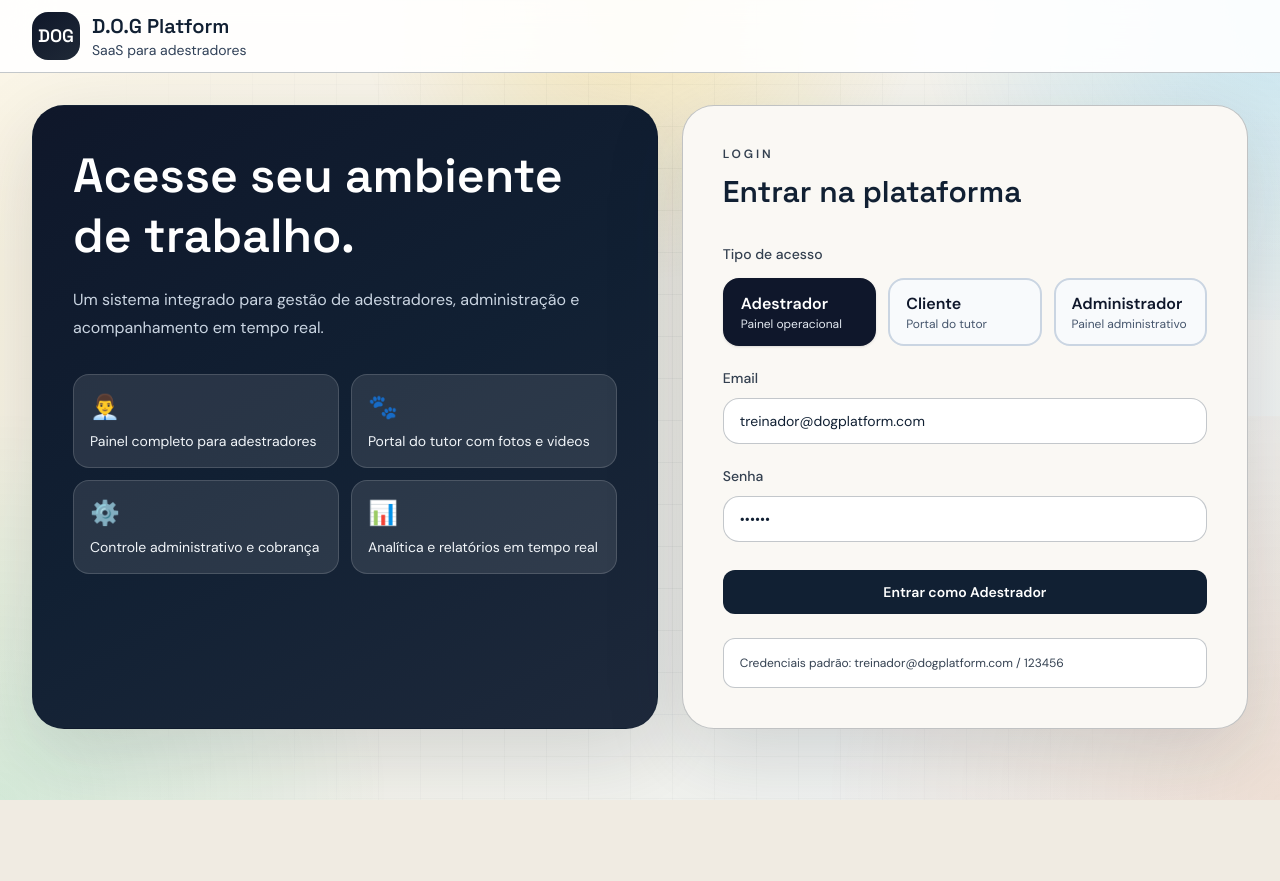
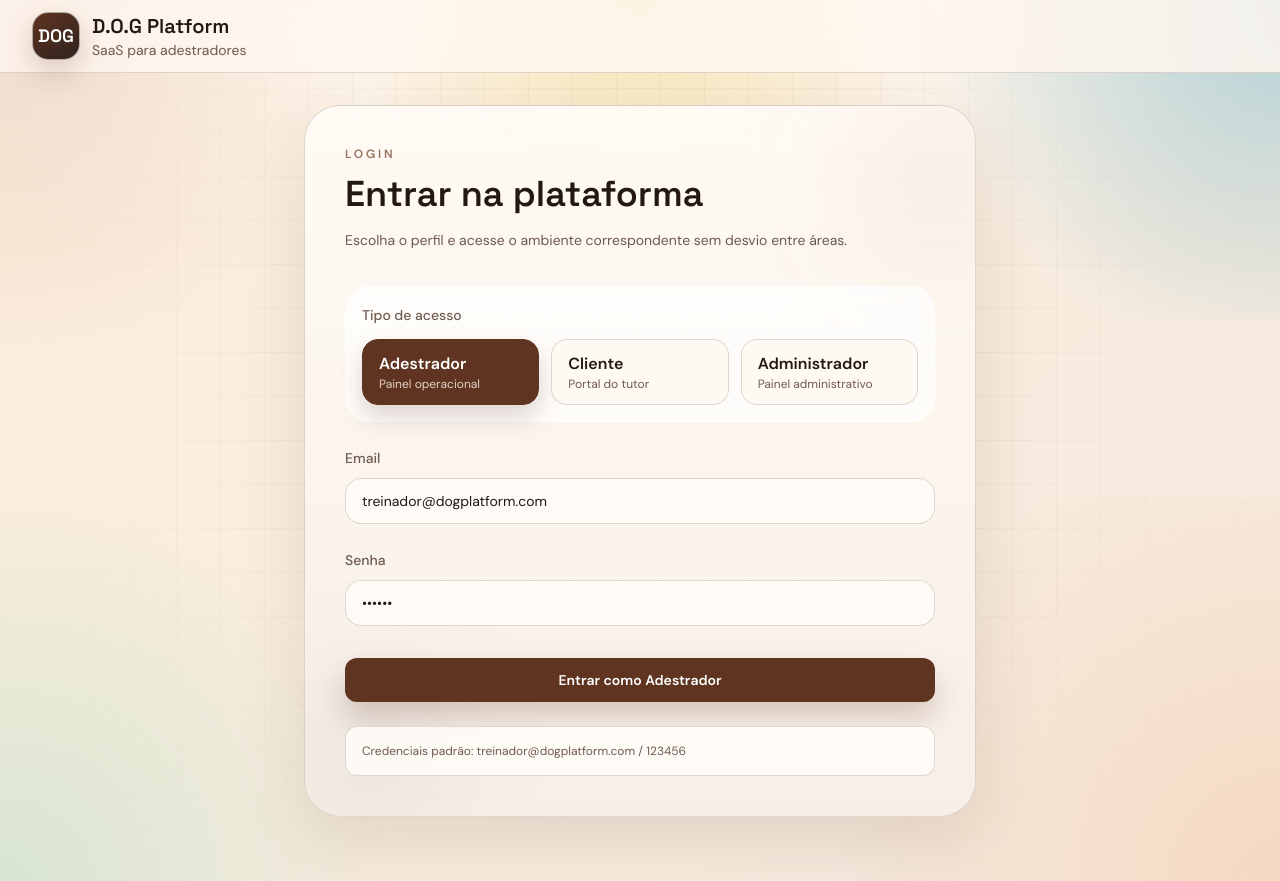
Before and after one commit to luisfelipe261099/d.o.g, a Next.js app: page /login in a window 1280 px wide. Before the commit the page ends 800 px from the top, so only its background shows below. Built offline with nearby package versions, Linux system fonts and the light colour scheme.

Commit message:
atualizaçao

```diff
--- a/app/globals.css
+++ b/app/globals.css
@@ -3,21 +3,21 @@
 @theme inline {
 	--font-sans: var(--font-dm-sans);
 	--font-display: var(--font-space-grotesk);
-	--color-ink: #112033;
-	--color-sand: #fff9ef;
-	--color-lagoon: #d8f1ff;
-	--color-mint: #dff8ee;
-	--color-amber-soft: #fff0cd;
+	--color-ink: #231814;
+	--color-sand: #f8f1e7;
+	--color-lagoon: #dcefeb;
+	--color-mint: #dbe8d7;
+	--color-amber-soft: #f0cf9b;
 }
 
 :root {
-	--background: #f0ebe2;
-	--foreground: #112033;
-	--panel: #faf8f4;
-	--panel-strong: #ffffff;
-	--border: rgba(17, 32, 51, 0.25);
-	--muted: rgba(17, 32, 51, 0.85);
-	--shadow: 0 24px 80px rgba(17, 32, 51, 0.15);
+	--background: #efe2d2;
+	--foreground: #231814;
+	--panel: rgba(250, 244, 236, 0.9);
+	--panel-strong: #fffaf4;
+	--border: rgba(86, 57, 39, 0.18);
+	--muted: rgba(70, 46, 33, 0.78);
+	--shadow: 0 28px 70px rgba(73, 42, 20, 0.12);
 }
 
 * {
@@ -32,9 +32,12 @@ body {
 	margin: 0;
 	min-height: 100vh;
 	background:
-		linear-gradient(180deg, rgba(255, 255, 255, 0.35), transparent 35%),
-		linear-gradient(135deg, rgba(255, 246, 220, 0.65), rgba(235, 245, 255, 0.65)),
+		radial-gradient(circle at top left, rgba(181, 111, 76, 0.2), transparent 24%),
+		radial-gradient(circle at top right, rgba(64, 93, 78, 0.16), transparent 22%),
+		linear-gradient(180deg, rgba(255, 250, 243, 0.72), transparent 28%),
+		linear-gradient(135deg, rgba(255, 241, 224, 0.86), rgba(245, 235, 224, 0.92)),
 		var(--background);
+	color: var(--foreground);
 }
 
 #__next,
@@ -54,10 +57,12 @@ body::before {
 	inset: 0;
 	pointer-events: none;
 	background-image:
-		linear-gradient(rgba(17, 32, 51, 0.04) 1px, transparent 1px),
-		linear-gradient(90deg, rgba(17, 32, 51, 0.04) 1px, transparent 1px);
-	background-size: 42px 42px;
-	mask-image: radial-gradient(circle at center, black 30%, transparent 85%);
+		radial-gradient(circle at 20% 18%, rgba(182, 120, 87, 0.12), transparent 0 18%),
+		radial-gradient(circle at 82% 22%, rgba(72, 106, 88, 0.12), transparent 0 16%),
+		linear-gradient(rgba(86, 57, 39, 0.045) 1px, transparent 1px),
+		linear-gradient(90deg, rgba(86, 57, 39, 0.045) 1px, transparent 1px);
+	background-size: auto, auto, 44px 44px, 44px 44px;
+	mask-image: radial-gradient(circle at center, black 42%, transparent 88%);
 }
 
 a {
@@ -66,5 +71,5 @@ a {
 }
 
 ::selection {
-	background: rgba(14, 165, 233, 0.22);
+	background: rgba(181, 111, 76, 0.28);
 }
--- a/app/login/login-client.tsx
+++ b/app/login/login-client.tsx
@@ -31,6 +31,10 @@ export function LoginClient() {
       return path === "/portal/cliente";
     }
 
+    if (path === "/portal/cliente" || path.startsWith("/portal/cliente/")) {
+      return false;
+    }
+
     return ["/dashboard", "/clientes", "/treinos", "/agenda", "/portal", "/financeiro"].some(
       (allowedPath) => path === allowedPath || path.startsWith(`${allowedPath}/`),
     );
@@ -61,36 +65,18 @@ export function LoginClient() {
   }
 
   return (
-    <main className="mx-auto grid min-h-[calc(100vh-96px)] w-full max-w-7xl gap-6 px-4 pb-16 pt-8 sm:px-6 lg:grid-cols-[1.05fr_0.95fr] lg:px-8">
-      <section className="rounded-[2rem] border border-[var(--border)] bg-[linear-gradient(150deg,_#0f172a,_#112033_50%,_#1e293b)] p-8 text-white shadow-[var(--shadow)] sm:p-10">
-        <h1 className="font-display text-4xl font-semibold leading-tight sm:text-5xl">
-          Acesse seu ambiente de trabalho.
-        </h1>
-        <p className="mt-5 text-sm leading-7 text-slate-300 sm:text-base">
-          Um sistema integrado para gestão de adestradores, administração e acompanhamento em tempo real.
+    <main className="mx-auto flex min-h-[calc(100vh-96px)] w-full max-w-7xl items-center justify-center px-4 pb-16 pt-8 sm:px-6 lg:px-8">
+      <section className="relative w-full max-w-2xl overflow-hidden rounded-[2.25rem] border border-[var(--border)] bg-[linear-gradient(180deg,_rgba(255,250,245,0.95),_rgba(247,239,231,0.98))] p-8 shadow-[var(--shadow)] sm:p-10">
+        <div className="pointer-events-none absolute -right-10 top-0 h-36 w-36 rounded-full bg-[rgba(181,111,76,0.14)] blur-3xl" />
+        <div className="pointer-events-none absolute bottom-0 left-0 h-32 w-32 rounded-full bg-[rgba(64,93,78,0.12)] blur-3xl" />
+        <p className="relative text-xs font-semibold uppercase tracking-[0.24em] text-[rgba(120,76,52,0.78)]">Login</p>
+        <h2 className="relative mt-3 font-display text-3xl font-semibold text-[var(--foreground)] sm:text-4xl">Entrar na plataforma</h2>
+        <p className="relative mt-3 max-w-xl text-sm leading-7 text-[var(--muted)]">
+          Escolha o perfil e acesse o ambiente correspondente sem desvio entre áreas.
         </p>
 
-        <div className="mt-8 grid gap-3 sm:grid-cols-2">
-          {[
-            { icon: "👨‍💼", text: "Painel completo para adestradores" },
-            { icon: "🐾", text: "Portal do tutor com fotos e videos" },
-            { icon: "⚙️", text: "Controle administrativo e cobrança" },
-            { icon: "📊", text: "Analítica e relatórios em tempo real" },
-          ].map((item) => (
-            <div key={item.text} className="rounded-2xl border border-white/15 bg-white/10 p-4">
-              <p className="text-2xl">{item.icon}</p>
-              <p className="mt-2 text-sm text-slate-100">{item.text}</p>
-            </div>
-          ))}
-        </div>
-      </section>
-
-      <section className="rounded-[2rem] border border-[var(--border)] bg-[var(--panel)] p-8 shadow-[var(--shadow)] sm:p-10">
-        <p className="text-xs font-semibold uppercase tracking-[0.24em] text-[var(--muted)]">Login</p>
-        <h2 className="mt-3 font-display text-3xl font-semibold">Entrar na plataforma</h2>
-
-        <form onSubmit={handleSubmit} className="mt-8 space-y-5">
-          <div>
+        <form onSubmit={handleSubmit} className="relative mt-8 space-y-6">
+          <div className="rounded-[1.5rem] border border-white/70 bg-white/68 p-4 backdrop-blur-sm">
             <label className="text-sm font-medium text-[var(--muted)]">Tipo de acesso</label>
             <div className="mt-3 grid grid-cols-1 gap-3 sm:grid-cols-3">
               {[
@@ -102,15 +88,15 @@ export function LoginClient() {
                   key={option.value}
                   type="button"
                   onClick={() => setUserRole(option.value as UserRole)}
-                  className={`rounded-2xl border-2 px-4 py-3 text-left transition ${
+                  className={`rounded-2xl border px-4 py-3 text-left transition ${
                     userRole === option.value
-                      ? "border-slate-900 bg-slate-900 text-white shadow-sm"
-                      : "border-slate-300 bg-slate-50 text-slate-900 hover:border-slate-500"
+                      ? "border-[#5f3421] bg-[#5f3421] text-white shadow-[0_12px_24px_rgba(95,52,33,0.2)]"
+                      : "border-[var(--border)] bg-[rgba(255,249,243,0.86)] text-[var(--foreground)] hover:border-[rgba(95,52,33,0.34)]"
                   }`}
                 >
                   <div className="font-semibold">{option.label}</div>
                   <div className={`text-xs ${
-                    userRole === option.value ? "text-slate-200" : "text-slate-600"
+                    userRole === option.value ? "text-[rgba(255,241,231,0.82)]" : "text-[var(--muted)]"
                   }`}>{option.description}</div>
                 </button>
               ))}
@@ -123,7 +109,7 @@ export function LoginClient() {
               type="email"
               value={email}
               onChange={(event) => setEmail(event.target.value)}
-              className="mt-2 w-full rounded-2xl border border-[var(--border)] bg-white px-4 py-3 text-sm outline-none transition focus:border-sky-400"
+              className="mt-2 w-full rounded-2xl border border-[var(--border)] bg-[rgba(255,252,248,0.92)] px-4 py-3 text-sm outline-none transition focus:border-[#b56f4c]"
               placeholder="voce@adestrador.com"
               required
             />
@@ -135,7 +121,7 @@ export function LoginClient() {
               type="password"
               value={password}
               onChange={(event) => setPassword(event.target.value)}
-              className="mt-2 w-full rounded-2xl border border-[var(--border)] bg-white px-4 py-3 text-sm outline-none transition focus:border-sky-400"
+              className="mt-2 w-full rounded-2xl border border-[var(--border)] bg-[rgba(255,252,248,0.92)] px-4 py-3 text-sm outline-none transition focus:border-[#b56f4c]"
               placeholder="••••••"
               required
             />
@@ -143,13 +129,13 @@ export function LoginClient() {
 
           <button
             type="submit"
-            className="mt-2 w-full rounded-xl bg-[var(--foreground)] px-5 py-3 text-sm font-semibold text-white transition hover:-translate-y-0.5"
+            className="mt-2 w-full rounded-xl bg-[#5f3421] px-5 py-3 text-sm font-semibold text-white shadow-[0_16px_28px_rgba(95,52,33,0.22)] transition hover:-translate-y-0.5 hover:bg-[#4f2b1c]"
           >
             Entrar como {userRole === "admin" ? "Administrador" : userRole === "client" ? "Cliente" : "Adestrador"}
           </button>
         </form>
 
-        <p className="mt-6 rounded-xl border border-[var(--border)] bg-white px-4 py-3 text-xs leading-6 text-[var(--muted)]">
+        <p className="relative mt-6 rounded-xl border border-[var(--border)] bg-[rgba(255,252,248,0.9)] px-4 py-3 text-xs leading-6 text-[var(--muted)]">
           Credenciais padrão: treinador@dogplatform.com / 123456
         </p>
       </section>
--- a/components/site-header.tsx
+++ b/components/site-header.tsx
@@ -72,21 +72,21 @@ export function SiteHeader() {
 
   return (
     <>
-      <header className="sticky top-0 z-50 border-b border-[var(--border)] bg-white/90 backdrop-blur-xl">
+      <header className="sticky top-0 z-50 border-b border-[var(--border)] bg-[rgba(255,247,240,0.82)] backdrop-blur-xl">
         <div className="mx-auto flex max-w-7xl items-center justify-between gap-3 px-4 py-3 sm:px-6 lg:px-8">
           <Link href="/" className="flex items-center gap-3">
-            <div className="flex h-11 w-11 items-center justify-center rounded-2xl bg-[linear-gradient(145deg,_#0f172a,_#1f2937)] font-display text-base font-semibold text-white sm:h-12 sm:w-12 sm:text-lg">
+            <div className="flex h-11 w-11 items-center justify-center rounded-2xl border border-white/60 bg-[linear-gradient(145deg,_#5f3421,_#2f221d)] font-display text-base font-semibold text-white shadow-[0_10px_30px_rgba(95,52,33,0.24)] sm:h-12 sm:w-12 sm:text-lg">
               DOG
             </div>
             <div>
               <p className="font-display text-lg font-semibold sm:text-xl">D.O.G Platform</p>
-              <p className="text-xs text-slate-700 sm:text-sm">SaaS para adestradores</p>
+              <p className="text-xs text-[var(--muted)] sm:text-sm">SaaS para adestradores</p>
             </div>
           </Link>
 
           <div className="hidden items-center gap-2 lg:flex">
             {isAuthenticated ? (
-              <span className="rounded-full border border-sky-200 bg-sky-50 px-3 py-1 text-[11px] font-semibold uppercase tracking-[0.14em] text-sky-800">
+              <span className="rounded-full border border-[rgba(181,111,76,0.22)] bg-[rgba(181,111,76,0.12)] px-3 py-1 text-[11px] font-semibold uppercase tracking-[0.14em] text-[#7c4e35]">
                 {roleLabel}
               </span>
             ) : null}
@@ -97,8 +97,8 @@ export function SiteHeader() {
                 href={item.href}
                 className={`whitespace-nowrap rounded-xl border px-4 py-2 text-sm font-semibold transition ${
                   pathname === item.href
-                    ? "border-slate-900 bg-slate-900 text-white shadow-sm"
-                    : "border-slate-300 bg-white text-slate-800 hover:border-slate-500 hover:bg-slate-50"
+                    ? "border-[#5f3421] bg-[#5f3421] text-white shadow-[0_12px_24px_rgba(95,52,33,0.24)]"
+                    : "border-[rgba(86,57,39,0.14)] bg-[rgba(255,250,245,0.92)] text-[var(--foreground)] hover:border-[rgba(95,52,33,0.32)] hover:bg-white"
                 }`}
               >
                 {item.label}
@@ -109,7 +109,7 @@ export function SiteHeader() {
               <button
                 type="button"
                 onClick={handleLogout}
-                className="whitespace-nowrap rounded-xl border border-rose-200 bg-rose-50 px-4 py-2 text-sm font-semibold text-rose-700 transition hover:bg-rose-100"
+                className="whitespace-nowrap rounded-xl border border-[rgba(160,76,58,0.22)] bg-[rgba(160,76,58,0.08)] px-4 py-2 text-sm font-semibold text-[#8b4637] transition hover:bg-[rgba(160,76,58,0.14)]"
               >
                 Sair{trainerName ? ` (${trainerName})` : ""}
               </button>
@@ -117,7 +117,7 @@ export function SiteHeader() {
               !isLoginPage ? (
                 <Link
                   href="/login"
-                  className="whitespace-nowrap rounded-xl border border-[var(--foreground)] bg-[var(--foreground)] px-4 py-2 text-sm font-semibold text-white"
+                  className="whitespace-nowrap rounded-xl border border-[#5f3421] bg-[#5f3421] px-4 py-2 text-sm font-semibold text-white shadow-[0_12px_24px_rgba(95,52,33,0.22)]"
                 >
                   Entrar
                 </Link>
@@ -130,7 +130,7 @@ export function SiteHeader() {
               <button
                 type="button"
                 onClick={() => setMenuOpen(true)}
-                className="rounded-xl border-2 border-slate-900 bg-slate-900 px-5 py-3 text-base font-semibold text-white transition hover:bg-slate-800"
+                className="rounded-xl border border-[#5f3421] bg-[#5f3421] px-5 py-3 text-base font-semibold text-white shadow-[0_12px_24px_rgba(95,52,33,0.22)] transition hover:bg-[#4f2b1c]"
               >
                 ☰ Menu
               </button>
@@ -138,7 +138,7 @@ export function SiteHeader() {
               !isLoginPage ? (
                 <Link
                   href="/login"
-                  className="rounded-full border border-[var(--foreground)] bg-[var(--foreground)] px-4 py-2 text-sm font-semibold text-white"
+                  className="rounded-full border border-[#5f3421] bg-[#5f3421] px-4 py-2 text-sm font-semibold text-white"
                 >
                   Entrar
                 </Link>
@@ -153,20 +153,20 @@ export function SiteHeader() {
           <button
             type="button"
             aria-label="Fechar menu"
-            className="absolute inset-0 bg-slate-950/60"
+            className="absolute inset-0 bg-[rgba(35,24,20,0.58)]"
             onClick={() => setMenuOpen(false)}
           />
 
-          <aside className="absolute right-0 top-0 flex h-full w-[92%] max-w-sm flex-col border-l border-slate-300 bg-white p-6 shadow-2xl">
+          <aside className="absolute right-0 top-0 flex h-full w-[92%] max-w-sm flex-col border-l border-[var(--border)] bg-[rgba(255,248,242,0.98)] p-6 shadow-2xl backdrop-blur-xl">
             <div className="mb-6 flex items-center justify-between gap-3">
               <div className="flex-1 min-w-0">
-                <p className="text-xs font-semibold uppercase tracking-[0.18em] text-slate-600">Navegação</p>
-                <p className="mt-1 font-display text-xl font-semibold text-slate-900 truncate">{trainerName || "Adestrador"}</p>
+                <p className="text-xs font-semibold uppercase tracking-[0.18em] text-[rgba(120,76,52,0.78)]">Navegação</p>
+                <p className="mt-1 truncate font-display text-xl font-semibold text-[var(--foreground)]">{trainerName || "Adestrador"}</p>
               </div>
               <button
                 type="button"
                 onClick={() => setMenuOpen(false)}
-                className="flex-shrink-0 rounded-full border border-slate-300 bg-slate-50 px-3 py-2 text-xs font-semibold text-slate-800"
+                className="flex-shrink-0 rounded-full border border-[var(--border)] bg-white px-3 py-2 text-xs font-semibold text-[var(--foreground)]"
               >
                 ✕
               </button>
@@ -180,8 +180,8 @@ export function SiteHeader() {
                   onClick={() => setMenuOpen(false)}
                   className={`rounded-2xl border px-5 py-4 text-base font-semibold transition break-words ${
                     pathname === item.href
-                      ? "border-amber-500 bg-amber-300 text-slate-950"
-                      : "border-slate-400 bg-white text-slate-900"
+                      ? "border-[#b56f4c] bg-[rgba(181,111,76,0.16)] text-[var(--foreground)]"
+                      : "border-[var(--border)] bg-white text-[var(--foreground)]"
                   }`}
                 >
                   {item.label}
@@ -192,7 +192,7 @@ export function SiteHeader() {
             <button
               type="button"
               onClick={handleLogout}
-              className="mt-6 rounded-2xl border border-rose-200 bg-rose-50 px-5 py-4 text-base font-semibold text-rose-700 w-full text-left"
+              className="mt-6 w-full rounded-2xl border border-[rgba(160,76,58,0.18)] bg-[rgba(160,76,58,0.08)] px-5 py-4 text-left text-base font-semibold text-[#8b4637]"
             >
               Sair
             </button>
```
Also changed, not shown: app/dashboard/page.tsx (+2 -38 lines), components/page-shell.tsx (+30 -11 lines).
